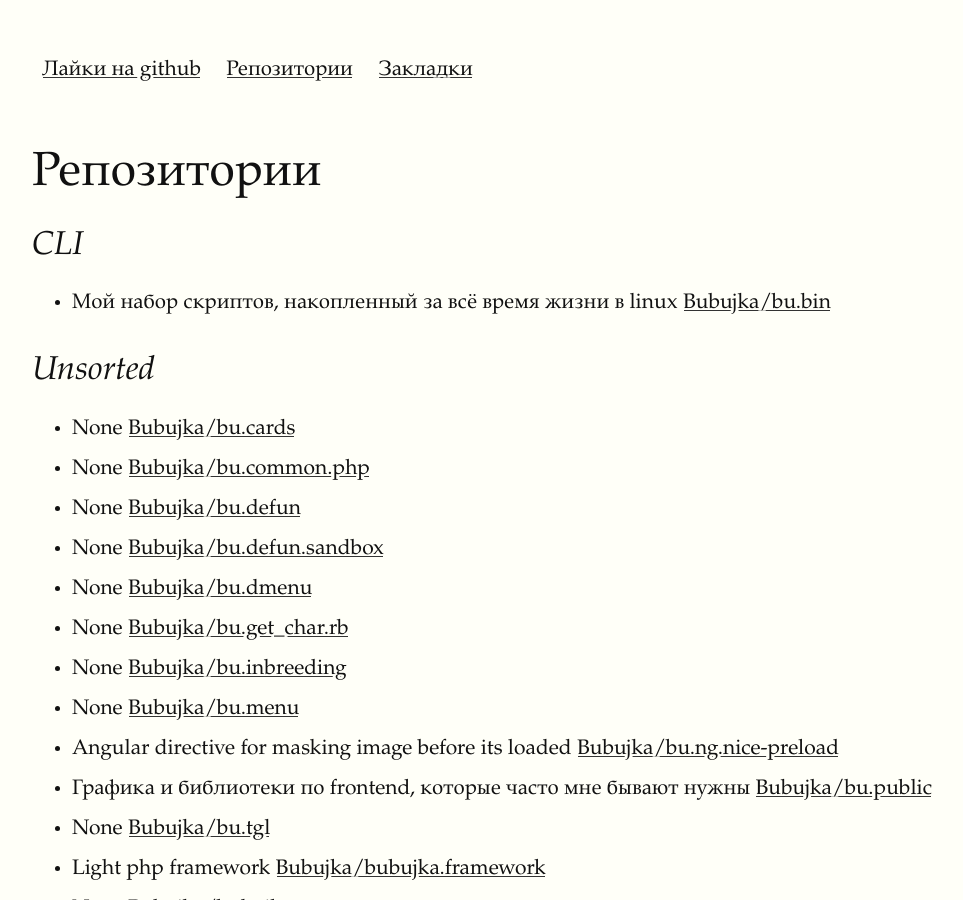
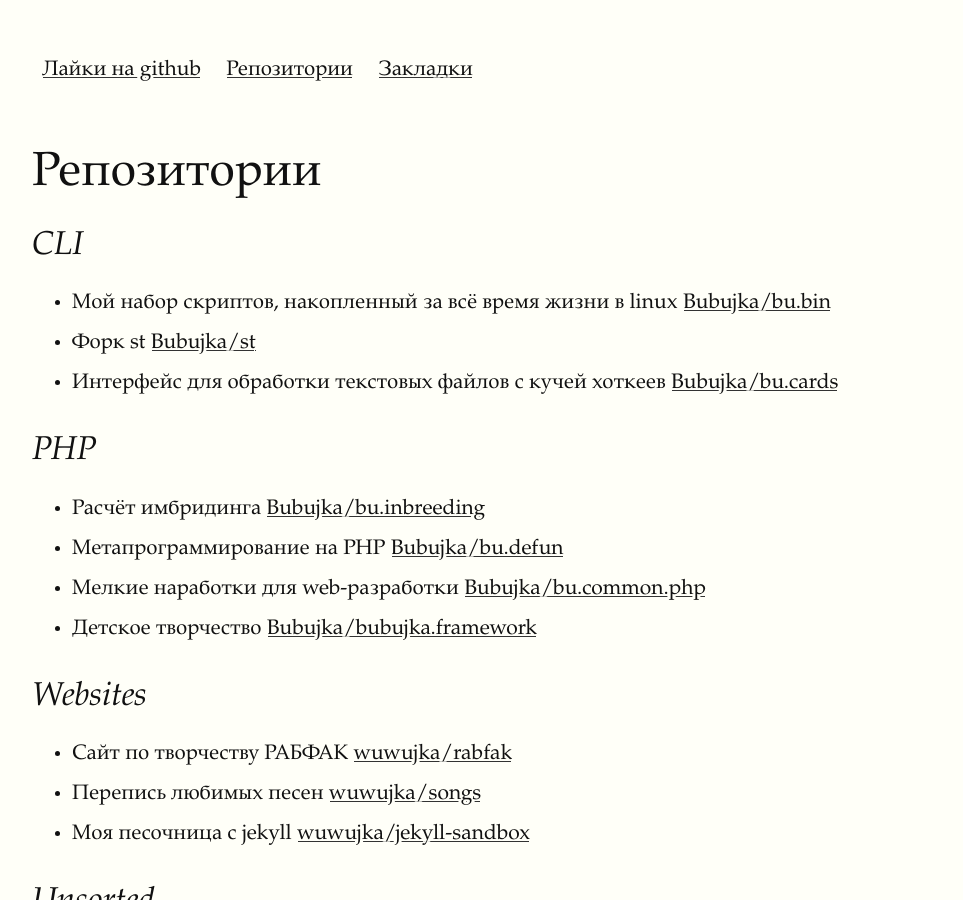
Before and after one commit to Bubujka/my, a Jekyll site: the page built from reps.md, in a window 1280 px wide and 900 px high. Shown: the whole window, without its empty margins (128-1091 px from the left). Built offline with Jekyll 4.4.1, drawn with Linux system fonts in a browser that asks for light colours; some of the changed text lies outside the part shown.

Commit message:
Немного разобрал

```diff
--- a/reps.md
+++ b/reps.md
@@ -4,20 +4,29 @@ title: Репозитории
 
 ## CLI
 - Мой набор скриптов, накопленный за всё время жизни в linux [Bubujka/bu.bin](https://github.com/Bubujka/bu.bin)
+- Форк st [Bubujka/st](https://github.com/Bubujka/st)
+- Интерфейс для обработки текстовых файлов с кучей хоткеев [Bubujka/bu.cards](https://github.com/Bubujka/bu.cards)
+
+## PHP
+- Расчёт имбридинга [Bubujka/bu.inbreeding](https://github.com/Bubujka/bu.inbreeding)
+- Метапрограммирование на PHP [Bubujka/bu.defun](https://github.com/Bubujka/bu.defun)
+- Мелкие наработки для web-разработки [Bubujka/bu.common.php](https://github.com/Bubujka/bu.common.php)
+- Детское творчество [Bubujka/bubujka.framework](https://github.com/Bubujka/bubujka.framework)
+
+## Websites
+- Сайт по творчеству РАБФАК [wuwujka/rabfak](https://github.com/wuwujka/rabfak)
+- Перепись любимых песен [wuwujka/songs](https://github.com/wuwujka/songs)
+- Моя песочница с jekyll [wuwujka/jekyll-sandbox](https://github.com/wuwujka/jekyll-sandbox)
+
 
 ## Unsorted
-- None [Bubujka/bu.cards](https://github.com/Bubujka/bu.cards)
-- None [Bubujka/bu.common.php](https://github.com/Bubujka/bu.common.php)
-- None [Bubujka/bu.defun](https://github.com/Bubujka/bu.defun)
 - None [Bubujka/bu.defun.sandbox](https://github.com/Bubujka/bu.defun.sandbox)
 - None [Bubujka/bu.dmenu](https://github.com/Bubujka/bu.dmenu)
 - None [Bubujka/bu.get_char.rb](https://github.com/Bubujka/bu.get_char.rb)
-- None [Bubujka/bu.inbreeding](https://github.com/Bubujka/bu.inbreeding)
 - None [Bubujka/bu.menu](https://github.com/Bubujka/bu.menu)
 - Angular directive for masking image before its loaded [Bubujka/bu.ng.nice-preload](https://github.com/Bubujka/bu.ng.nice-preload)
 - Графика и библиотеки по frontend, которые часто мне бывают нужны [Bubujka/bu.public](https://github.com/Bubujka/bu.public)
 - None [Bubujka/bu.tgl](https://github.com/Bubujka/bu.tgl)
-- Light php framework [Bubujka/bubujka.framework](https://github.com/Bubujka/bubujka.framework)
 - None [Bubujka/bubujka.org](https://github.com/Bubujka/bubujka.org)
 - Centrally managed todo lists for complex processes - onboarding, offboarding, management changes, etc. [Bubujka/checklistomania](https://github.com/Bubujka/checklistomania)
 - None [Bubujka/cltr](https://github.com/Bubujka/cltr)
@@ -67,14 +76,12 @@ title: Репозитории
 - None [Bubujka/sakura](https://github.com/Bubujka/sakura)
 - None [Bubujka/sakura2](https://github.com/Bubujka/sakura2)
 - None [Bubujka/sakura2-demo-site](https://github.com/Bubujka/sakura2-demo-site)
-- None [Bubujka/st](https://github.com/Bubujka/st)
 - None [Bubujka/stars](https://github.com/Bubujka/stars)
 - None [Bubujka/svg-krestik](https://github.com/Bubujka/svg-krestik)
 - Javascript library to connect to swagger-enabled APIs via browser or nodejs [Bubujka/swagger-js](https://github.com/Bubujka/swagger-js)
 - None [Bubujka/swagger-js-wrapped](https://github.com/Bubujka/swagger-js-wrapped)
 - The Swagger Specification Repository [Bubujka/swagger-spec](https://github.com/Bubujka/swagger-spec)
 - None [Bubujka/test-installed-software.sh](https://github.com/Bubujka/test-installed-software.sh)
-- None [Bubujka/test-site](https://github.com/Bubujka/test-site)
 - Node.js/AWS/ImageMagick-based image thumbnailing service. [Bubujka/thumbd](https://github.com/Bubujka/thumbd)
 - None [Bubujka/timeline](https://github.com/Bubujka/timeline)
 - None [Bubujka/tmio](https://github.com/Bubujka/tmio)
@@ -87,6 +94,3 @@ title: Репозитории
 - None [Bubujka/wiki](https://github.com/Bubujka/wiki)
 - None [Bubujka/wtch](https://github.com/Bubujka/wtch)
 - None [Bubujka/yadr](https://github.com/Bubujka/yadr)
-- None [wuwujka/jekyll-sandbox](https://github.com/wuwujka/jekyll-sandbox)
-- None [wuwujka/rabfak](https://github.com/wuwujka/rabfak)
-- None [wuwujka/songs](https://github.com/wuwujka/songs)
```
